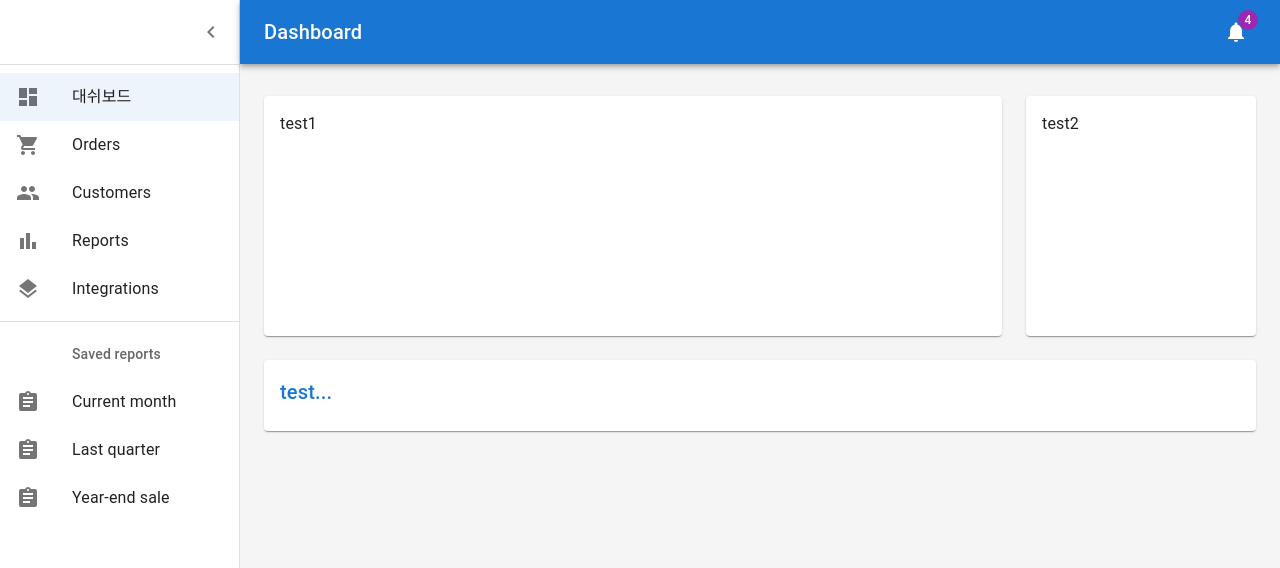
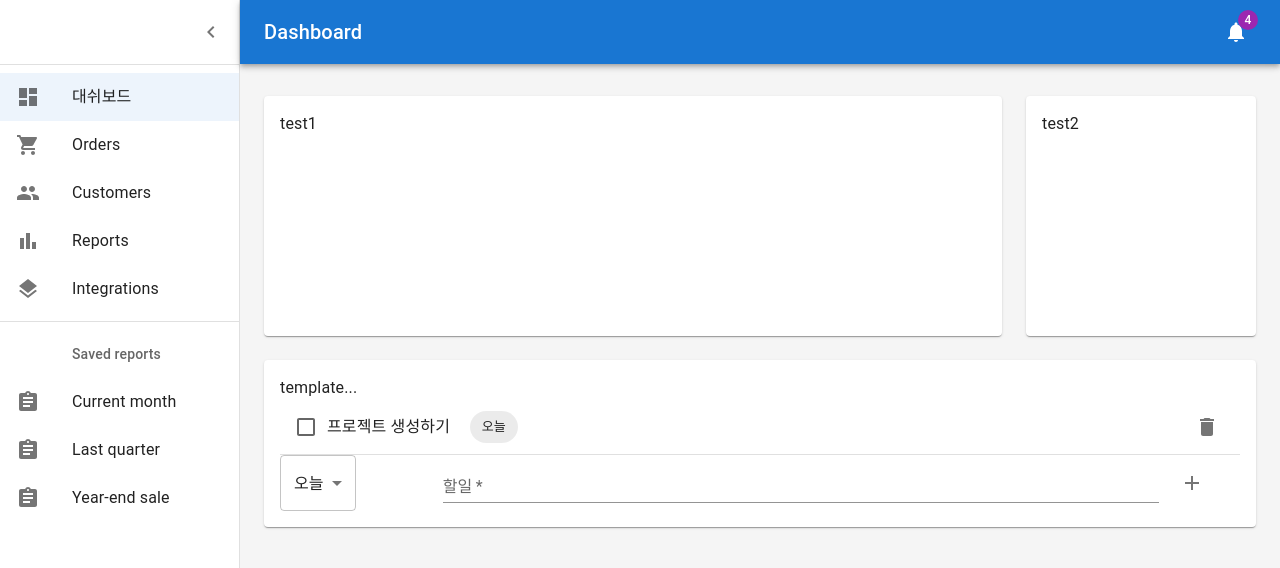
Before and after one commit to nacamp/js-react-works, a React (Create React App) app: page /b in a window 1280 px wide. Shown: the top 568 px of the page. Built offline with nearby package versions, Linux system fonts and the light colour scheme.

Commit message:
[feature]TODO 입력

```diff
--- a/src/Dashboard.tsx
+++ b/src/Dashboard.tsx
@@ -23,6 +23,8 @@ import { MainListItems, mainListItems2, secondaryListItems } from './listItems';
 import Orders from './Orders';
 import Title from './Title';
 import { Route, Routes } from 'react-router-dom';
+import TodoTemplate from './components/TodoTemplate';
+
 
 
 function Copyright(props: any) {
@@ -202,7 +204,7 @@ function DashboardContent() {
                 <Paper sx={{ p: 2, display: 'flex', flexDirection: 'column' }}>
                   <Routes>
                     <Route path='/' element={<Orders />} />
-                    <Route path='/b' element={<Title > test...</Title>} />
+                    <Route path='/b' element={<TodoTemplate > template...</TodoTemplate>} />
                     <Route path='' element={<Orders />} />
                   </Routes>
                   {/* <Orders /> */}
--- /dev/null
+++ b/src/components/TodoTemplate.tsx
@@ -0,0 +1,268 @@
+import React, { useState, useRef } from 'react';
+import { TextField, InputAdornment } from "@mui/material";
+import IconButton from '@mui/material/IconButton';
+import AddIcon from '@mui/icons-material/Add';
+import Grid from '@mui/material/Grid';
+import Table from '@mui/material/Table';
+import TableBody from '@mui/material/TableBody';
+import TableCell from '@mui/material/TableCell';
+import TableHead from '@mui/material/TableHead';
+import TableRow from '@mui/material/TableRow';
+import Checkbox from '@mui/material/Checkbox';
+import FormControlLabel from '@mui/material/FormControlLabel';
+import FormControl from '@mui/material/FormControl';
+import FormLabel from '@mui/material/FormLabel';
+import DeleteIcon from '@mui/icons-material/Delete';
+import Chip from '@mui/material/Chip';
+import Select from '@mui/material/Select';
+import MenuItem from '@mui/material/MenuItem';
+
+// Generate Order Data
+function createData(
+    id: number,
+    name: string,
+) {
+    return { id, name };
+}
+
+const rows = [
+    createData(
+        0,
+        'Elvis Presley',
+    ),
+    createData(
+        1,
+        'London, UK',
+    ),
+];
+
+
+
+// import styled from 'styled-components';
+
+// const TodoTemplateBlock = styled.div`
+//   width: 512px;
+//   height: 768px;
+
+//   position: relative; /* 추후 박스 하단에 추가 버튼을 위치시키기 위한 설정 */
+//   background: white;
+//   border-radius: 16px;
+//   box-shadow: 0 0 8px 0 rgba(0, 0, 0, 0.04);
+
+//   margin: 0 auto; /* 페이지 중앙에 나타나도록 설정 */
+
+//   margin-top: 96px;
+//   margin-bottom: 32px;
+//   display: flex;
+//   flex-direction: column;
+// `;
+
+
+const initialTodos = [
+    {
+        id: 1,
+        text: '프로젝트 생성하기',
+        done: true,
+        label: '오늘',
+    },
+];
+
+interface ITodoTemplate {
+    children?: React.ReactNode;
+}
+interface ITodo {
+    id: number, // Number error
+    text: String,
+    done: boolean,
+    label: String
+}
+
+// function TodoList() {
+//     const nextId = useRef<number>(2);
+//     function handleChange3(event: any) {
+//         console.log('delete')
+//     }
+//     function handleChange2(event: any) {
+//         console.log(nextId.current);
+//         const data = {
+//             id: nextId.current,
+//             name: todo,
+//         }
+//         nextId.current++;
+//         setInputs([data, ...inputs]);
+//         setTodo('');
+//     }
+//     const [inputs, setInputs] = useState(initialTodos);
+//     const [todo, setTodo] = useState('');
+
+//     function handleChange(event: React.ChangeEvent<HTMLInputElement>) {
+//         // console.log(event.target.value);
+//     }
+
+//     return (
+//         <TableRow key={null}>
+//             <TableCell><FormControlLabel value="female" control={<Radio />} label="Female" /></TableCell>
+//             <TableCell>{null}</TableCell>
+//             <TableCell>{null}</TableCell>
+//         </TableRow>
+//     );
+// }
+
+
+function TodoTemplate(props: ITodoTemplate) {
+    const nextId = useRef<number>(2);
+    const handleChange5 = (event: any) => {
+        console.log(event.target.value );
+        setLabel(event.target.value as string);
+    };
+    function handleChange4(event: any, check: Number) {
+        console.log('checked: ', check, event.target.checked);
+        const newInputs = inputs.map<ITodo>((todo) =>
+            todo.id === 1 ? { ...todo, done:  event.target.checked } : todo
+        );
+        console.log(newInputs);
+        setInputs(newInputs);
+        //setChecked(event.target.checked);
+    }
+    function handleChange3(event:Number) {
+        setInputs(inputs.filter((value,index) => value.id !== event ));
+        // console.log(event.target);
+        // return state.filter(todo => todo.id !== action.id);
+    }
+    function handleChange2(event: any) {
+        if( todo.trim() === ''){
+            console.log('node data...');
+            return;
+        }
+        console.log(nextId.current);
+        const data = {
+            id: nextId.current,
+            text: todo,
+            done: false,
+            label: label,
+        }
+        nextId.current++;
+        setInputs([data, ...inputs]);
+        setTodo('');
+    }
+    const [inputs, setInputs] = useState<Array<ITodo>>(initialTodos);
+    const [todo, setTodo] = useState('');
+    const [deleteTodo, setDeleteTodo] = useState<Number>(0);
+    const [checked, setChecked] = React.useState(true);
+    const [label, setLabel] = React.useState('오늘');
+
+    function handleChange(event: React.ChangeEvent<HTMLInputElement>) {
+        // console.log(event.target.value);
+    }
+
+    return (
+        <>
+            {props.children}
+            <Table size="small">
+                {/* <TableHead>
+                    <TableRow>
+                        <TableCell>Name</TableCell>
+                    </TableRow>
+                </TableHead> */}
+                <TableBody>
+                    {inputs.map((row) => (
+                        <TableRow key={row.id}>
+                            <TableCell><FormControlLabel value={row.id} control={<Checkbox onClick={(e:any)=>handleChange4(e, row.id)} />} label={row.text} /> <Chip label={row.label}  />  </TableCell>
+                            <TableCell align="right" >
+                                <IconButton value={row.id} size='small' onClick={()=>handleChange3(row.id)}>
+                                    <DeleteIcon />
+                                </IconButton>
+                            </TableCell>
+                        </TableRow>
+                    ))}
+                </TableBody>
+            </Table>
+            <Grid container spacing={2}>
+                <Grid item xs={2}>
+                    <Select
+                        value={label}
+                        label="분류"
+                        onChange={handleChange5}
+                    >
+                        <MenuItem value={'오늘'}>오늘</MenuItem>
+                        <MenuItem value={'주'}>주</MenuItem>
+                        <MenuItem value={'달'}>달</MenuItem>
+                    </Select>
+                </Grid>
+                <Grid item xs={9}>
+                    <TextField fullWidth label="할일" value={todo} variant="standard" onChange={(event: React.ChangeEvent<HTMLInputElement>) => {
+                        setTodo(event.target.value);
+                    }} required />
+                </Grid>
+                <Grid item xs={1} style={{ display: "flex", alignItems: "right" }} >
+                    <IconButton size='small' onClick={handleChange2}>
+                        <AddIcon />
+                    </IconButton>
+                </Grid>
+            </Grid>
+        </>
+    )
+}
+
+export default TodoTemplate;
+/*
+
+            <RadioGroup
+                aria-labelledby="demo-radio-buttons-group-label"
+                defaultValue="female"
+                name="radio-buttons-group"
+                onChange={handleChange4}
+            >
+                <Table size="small">
+                    <TableHead>
+                        <TableRow>
+                            <TableCell>Name</TableCell>
+                        </TableRow>
+                    </TableHead>
+                    <TableBody>
+                        {inputs.map((row) => (
+                            <TableRow key={row.id}>
+                                <TableCell><FormControlLabel value={row.id} control={<Radio />} label={row.name} /></TableCell>
+                                <TableCell>
+                                    <IconButton value={row.id} size='small' onClick={handleChange3}>
+                                        <DeleteIcon />
+                                    </IconButton>
+                                </TableCell>
+                            </TableRow>
+                        ))}
+                    </TableBody>
+                </Table>
+            </RadioGroup>
+
+                InputProps={{
+                    endAdornment: (
+                        <InputAdornment position="end">
+                            <AddIcon />
+                        </InputAdornment>
+                    ),
+                }}
+
+function TodoTemplate(props: ITodoTemplate) {
+    return (
+        <>
+            {props.children}
+            <TextField label="할일" variant="standard" onChange={handleChange}
+
+                InputProps={{
+                    endAdornment: (
+                        <InputAdornment position="end">
+                            <AddIcon />
+                        </InputAdornment>
+                    ),
+                }}
+
+                required />
+            <IconButton size='small' >
+                <AddIcon />
+            </IconButton>
+        </>
+    )
+}
+
+
+*/
```
Also changed, not shown: 1 other file (tests, documents, lock files or other folders).
